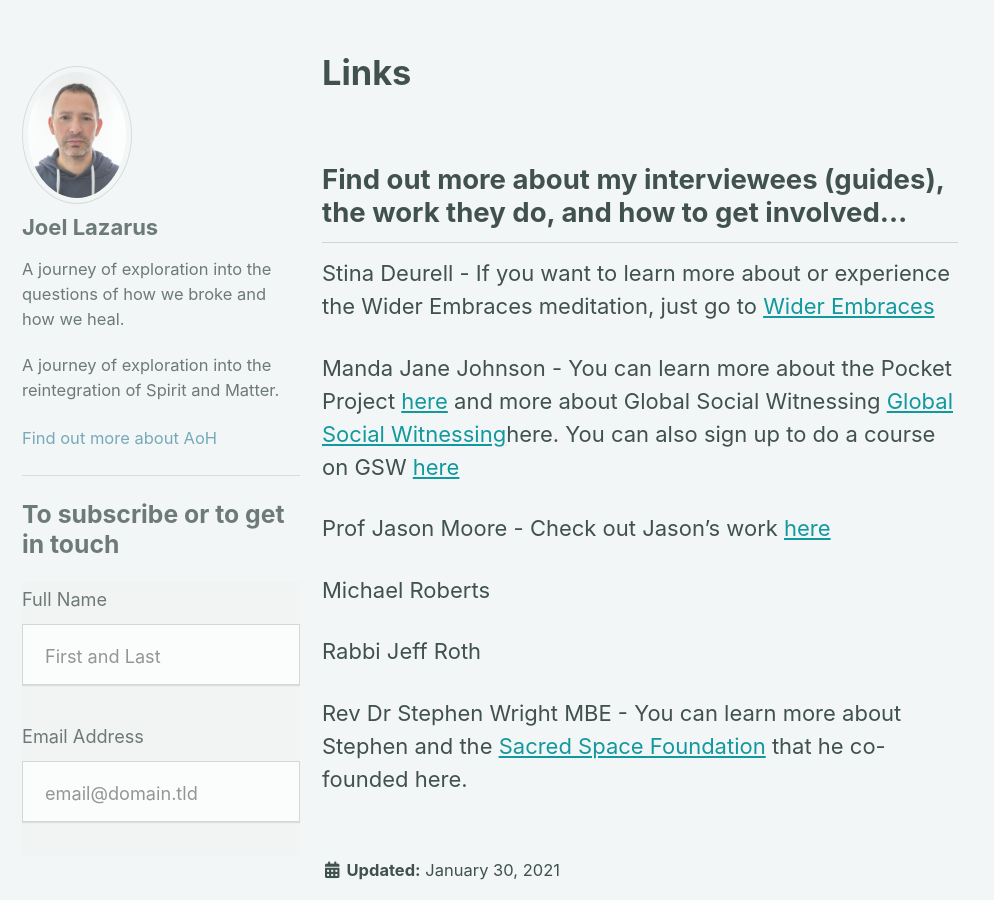
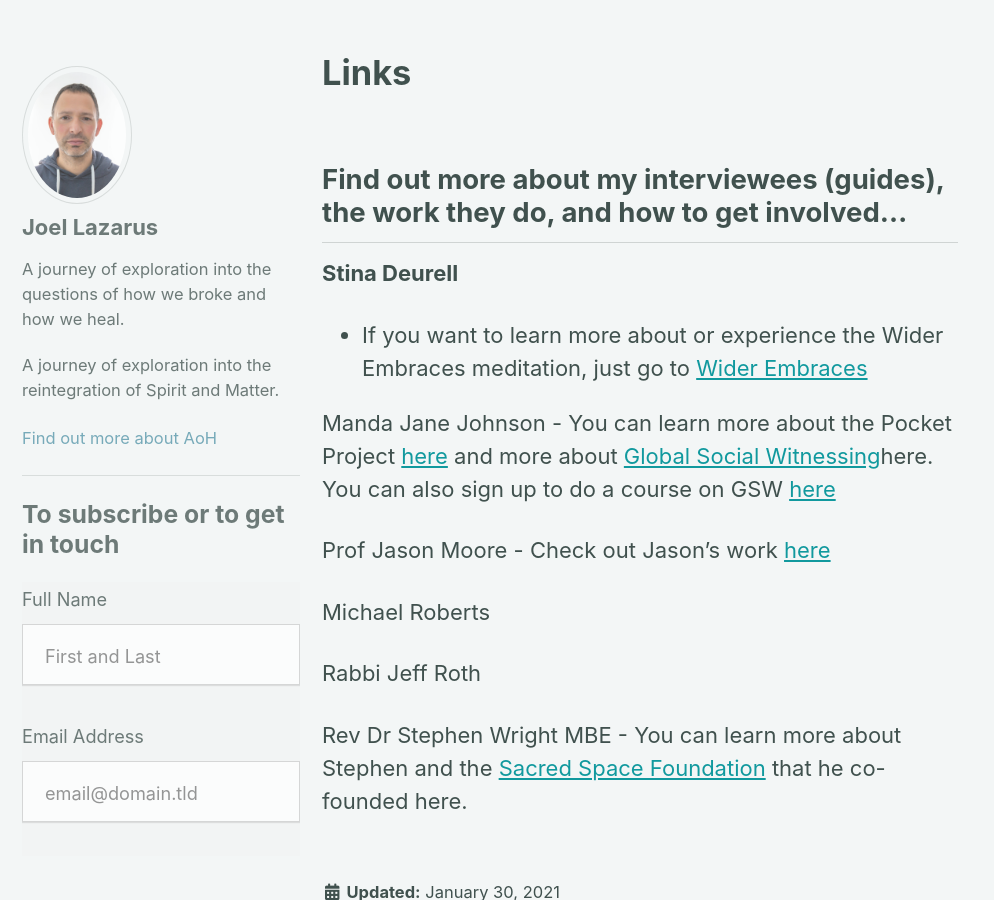
Before and after one commit to capital-city/agentofhistory, a Jekyll site: the page built from _pages/links.md, in a window 1280 px wide and 900 px high, scrolled down 368 px. Shown: the whole window, without its empty margins (0-994 px from the left). Built offline with Jekyll 4.4.1, drawn with Linux system fonts in a browser that asks for light colours; cached includes are drawn as plain includes.

Commit message:
further changes to links page

```diff
--- a/_pages/links.md
+++ b/_pages/links.md
@@ -11,9 +11,9 @@ categories: jekyll update
 
 ## Find out more about my interviewees (guides), the work they do, and how to get involved...
 
-Stina Deurell - If you want to learn more about or experience the Wider Embraces meditation, just go to <a href="https://www.widerembraces.org">Wider Embraces</a>{:target="_blank"}
+<p><strong>Stina Deurell</strong></p> - If you want to learn more about or experience the Wider Embraces meditation, just go to <a href="https://www.widerembraces.org">Wider Embraces</a>{:target="_blank"}
 
-Manda Jane Johnson - You can learn more about the Pocket Project <a href="https://pocketproject.org/">here</a>{:target="_blank"} and more about Global Social Witnessing <a href="https://pocketproject.org/global-social-witnessing/">Global Social Witnessing</a>{:target="_blank"}here. You can also sign up to do a course on GSW <a href="https://www.ubiquityuniversity.org/product/global-social-witnessing-foundations">here</a>{:target="_blank"}
+Manda Jane Johnson - You can learn more about the Pocket Project <a href="https://pocketproject.org/">here</a>{:target="_blank"} and more about <a href="https://pocketproject.org/global-social-witnessing/">Global Social Witnessing</a>{:target="_blank"}here. You can also sign up to do a course on GSW <a href="https://www.ubiquityuniversity.org/product/global-social-witnessing-foundations">here</a>{:target="_blank"}
 
 Prof Jason Moore - Check out Jason's work <a href="https://jasonwmoore.com/">here</a>{:target="_blank"}
 
```
Also changed, not shown: 1 other file.
